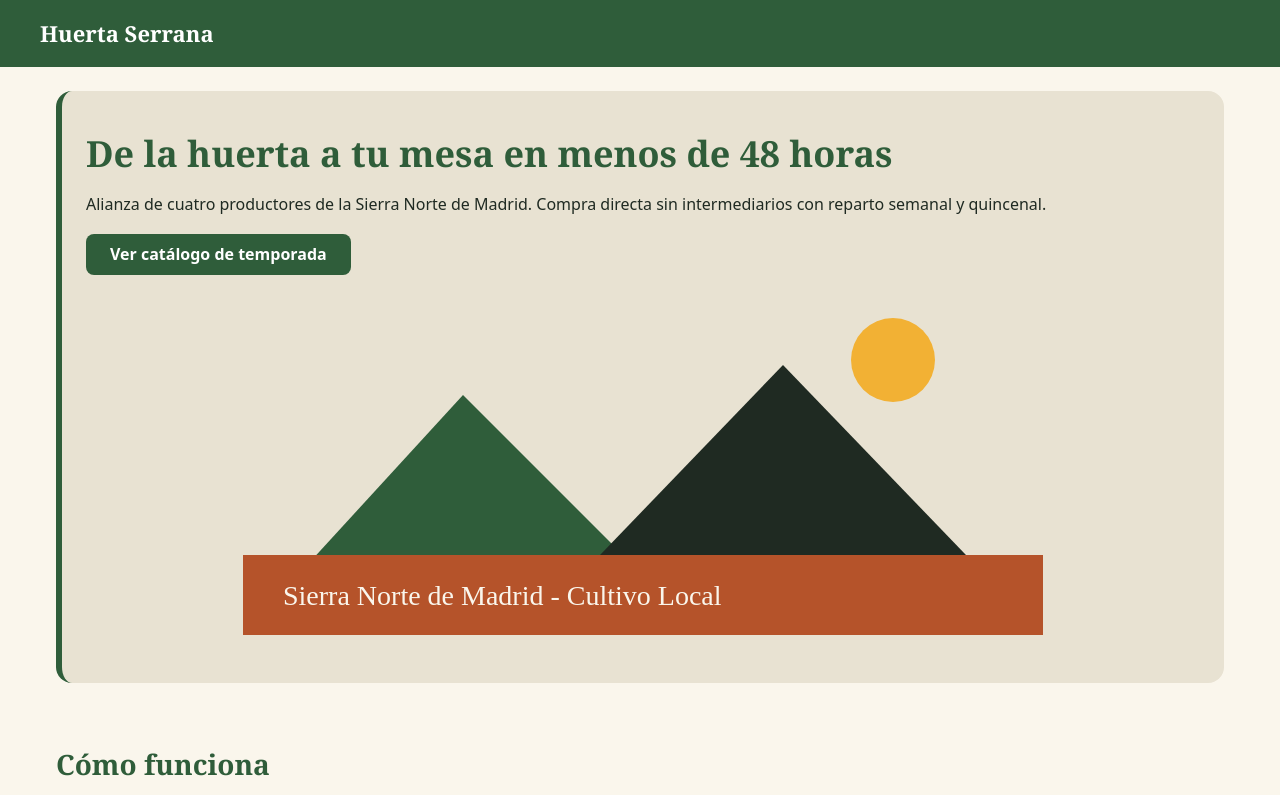
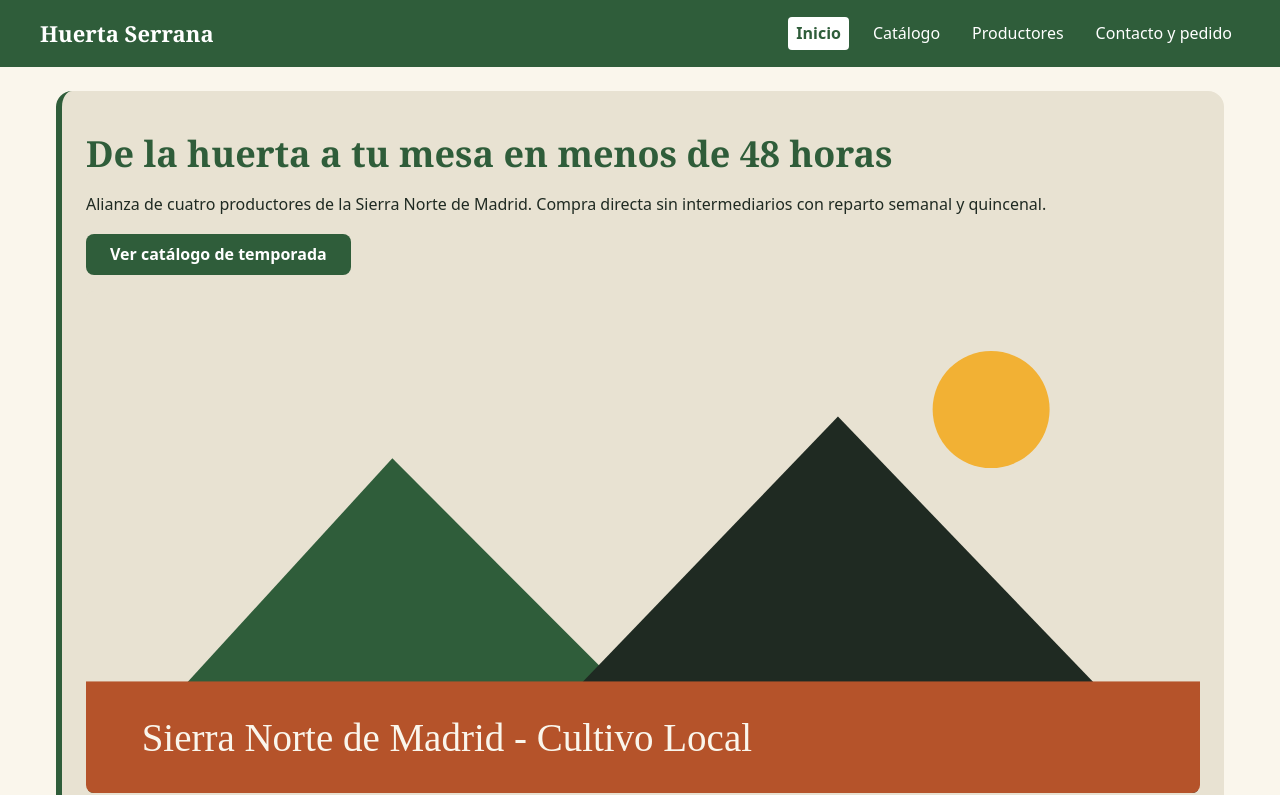
Before and after one commit to andresdop46-beep/Huerta-serrana, a plain HTML site: page index.html in a window 1280 px wide. Shown: the top 795 px of the page. Drawn offline with Linux system fonts and the light colour scheme.

Commit message:
fix: abrir menu de navegacion en las 4 paginas

```diff
--- a/css/base.css
+++ b/css/base.css
@@ -127,3 +127,10 @@ textarea:focus-visible {
   white-space: nowrap;
   border: 0;
 }
+
+img {
+  max-width: 100%;
+  height: auto;
+  display: block;
+  margin-top: var(--space-md);
+  border-radius: var(--radius-md);
--- a/index.html
+++ b/index.html
@@ -16,7 +16,7 @@
     <div class="cabecera__contenedor">
       <a href="index.html" class="cabecera__marca">Huerta Serrana</a>
       <nav class="navegacion" aria-label="Navegación principal">
-        <details class="navegacion__menu">
+        <details class="navegacion__menu" open>
           <summary class="navegacion__boton">Menú</summary>
           <ul class="navegacion__lista">
             <li><a href="index.html" aria-current="page">Inicio</a></li>
```
Also changed, not shown: catalogo.html (+1 -1 lines), contacto.html (+1 -1 lines), productores.html (+1 -1 lines).
